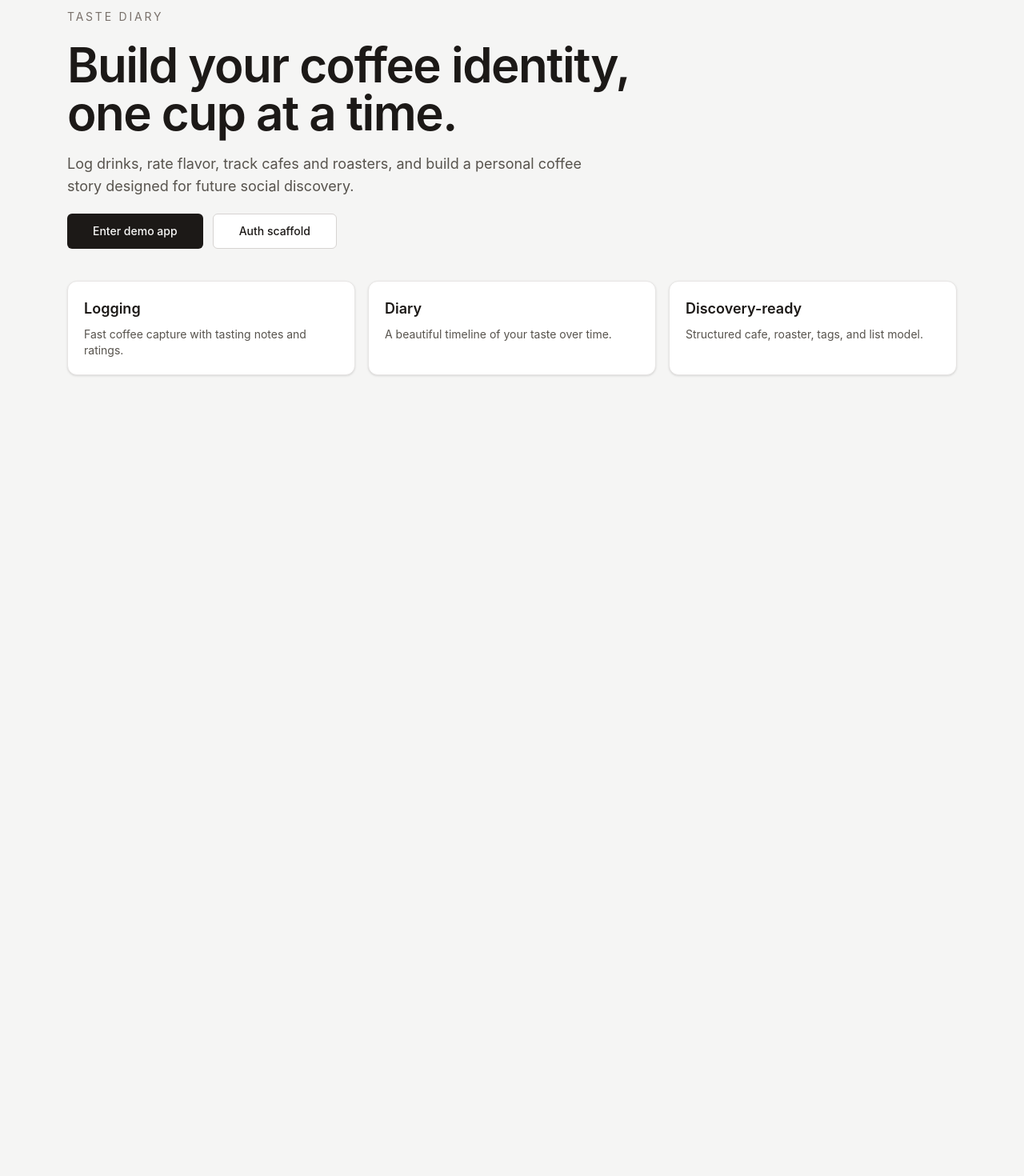
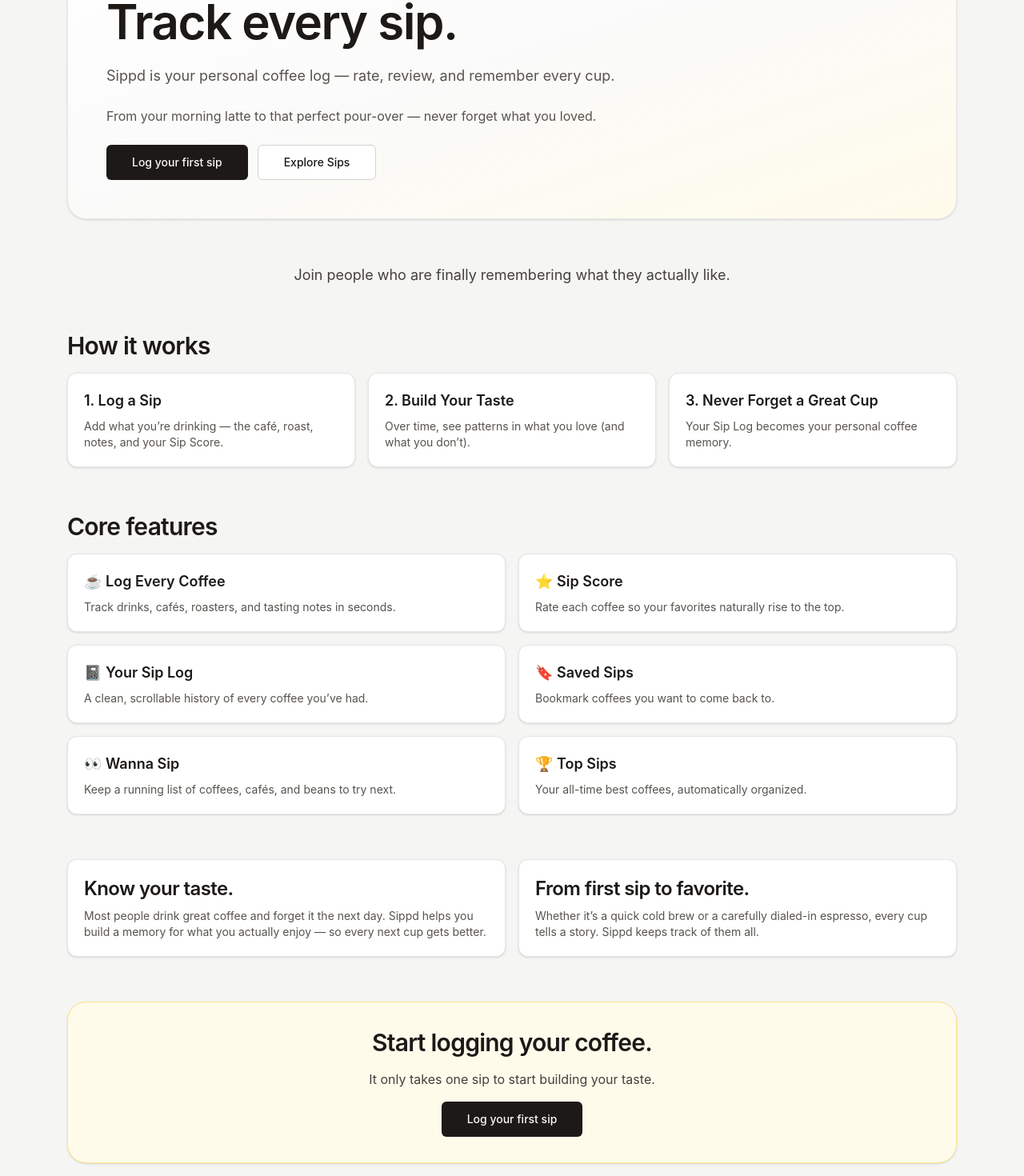
Before and after one commit to ArryoRuma/TKs-Coffee-Ranker, a Next.js app: page / in a window 1280 px wide. Shown: the part 160-1630 px from the top of the page at 80% size. Before the commit the page ends 800 px from the top, so only its background shows below. Built offline with nearby package versions, Linux system fonts and the light colour scheme.

Commit message:
feat: refresh homepage copy and landing structure
Agent-Logs-Url: https://github.com/ArryoRuma/TKs-Coffee-Ranker/sessions/fc1baa6b-7606-412b-8c21-cdedf044b199

Co-authored-by: ArryoRuma <202015550+ArryoRuma@users.noreply.github.com>

```diff
--- a/app/dashboard/page.tsx
+++ b/app/dashboard/page.tsx
@@ -30,16 +30,20 @@ export default function DashboardPage() {
         </section>
 
         <section className="flex items-center justify-between">
-          <h1 className="text-2xl font-semibold tracking-tight">Recent diary entries</h1>
+          <h1 className="text-2xl font-semibold tracking-tight">Recent Sips</h1>
           <Link href="/entries/new">
             <Button>Add new entry</Button>
           </Link>
         </section>
 
         <section className="grid gap-4 md:grid-cols-2">
-          {entries.map((entry) => (
-            <EntryCard key={entry.id} entry={entry} />
-          ))}
+          {entries.length ? (
+            entries.map((entry) => <EntryCard key={entry.id} entry={entry} />)
+          ) : (
+            <div className="rounded-xl border border-dashed border-stone-300 bg-white p-6 text-sm text-stone-600">
+              No Recent Sips yet.
+            </div>
+          )}
         </section>
       </main>
     </div>
--- a/app/diary/page.tsx
+++ b/app/diary/page.tsx
@@ -13,9 +13,14 @@ export default function DiaryPage() {
       <main className="mx-auto w-full max-w-4xl px-5 py-8">
         <h1 className="mb-5 text-2xl font-semibold tracking-tight">Diary</h1>
         <div className="space-y-4">
-          {entries.map((entry) => (
-            <EntryCard key={entry.id} entry={entry} />
-          ))}
+          {entries.length ? (
+            entries.map((entry) => <EntryCard key={entry.id} entry={entry} />)
+          ) : (
+            <div className="space-y-2 rounded-xl border border-dashed border-stone-300 bg-white p-6">
+              <p className="font-medium text-stone-800">No sips logged yet.</p>
+              <p className="text-sm text-stone-600">Start your Sip Log with your first great cup.</p>
+            </div>
+          )}
         </div>
       </main>
     </div>
--- a/app/lists/page.tsx
+++ b/app/lists/page.tsx
@@ -11,25 +11,37 @@ export default function ListsPage() {
       <AppHeader activePath="/lists" />
       <main className="mx-auto grid w-full max-w-6xl gap-5 px-5 py-8 md:grid-cols-2">
         <Card className="space-y-3">
-          <CardTitle>Favorites</CardTitle>
+          <CardTitle>Top Sips</CardTitle>
           <CardDescription>Saved cups worth ordering again.</CardDescription>
-          {favorites.map((favorite) => (
+          {favorites.length ? (
+            favorites.map((favorite) => (
               <div key={favorite.id} className="rounded-lg border border-stone-200 p-3">
                 <p className="font-medium">{favorite.title}</p>
                 <p className="text-sm text-stone-600">{favorite.cafe} • {favorite.location}</p>
               </div>
-          ))}
+            ))
+          ) : (
+            <p className="rounded-lg border border-dashed border-stone-300 bg-stone-50 p-3 text-sm text-stone-600">
+              Your Top Sips will show up here.
+            </p>
+          )}
         </Card>
         <Card className="space-y-3">
-          <CardTitle>Want to try</CardTitle>
+          <CardTitle>Wanna Sip</CardTitle>
           <CardDescription>Wishlist for upcoming coffee hunts.</CardDescription>
-          {wantToTry.map((item) => (
+          {wantToTry.length ? (
+            wantToTry.map((item) => (
               <div key={item.id} className="rounded-lg border border-stone-200 p-3">
                 <p className="font-medium">{item.drink}</p>
                 <p className="text-sm text-stone-600">{item.cafe} • {item.city}</p>
-              <Badge className="mt-2">Want to try</Badge>
+                <Badge className="mt-2">Wanna Sip</Badge>
               </div>
-          ))}
+            ))
+          ) : (
+            <p className="rounded-lg border border-dashed border-stone-300 bg-stone-50 p-3 text-sm text-stone-600">
+              Nothing in Wanna Sip yet.
+            </p>
+          )}
         </Card>
       </main>
     </div>
--- a/app/page.tsx
+++ b/app/page.tsx
@@ -5,39 +5,107 @@ import { Card } from "@/components/ui/card";
 
 export default function Home() {
   return (
-    <main className="mx-auto flex min-h-screen w-full max-w-6xl flex-col justify-center gap-10 px-5 py-16">
-      <section className="space-y-5">
-        <p className="text-sm uppercase tracking-[0.2em] text-stone-500">Taste diary</p>
+    <main className="mx-auto flex min-h-screen w-full max-w-6xl flex-col gap-10 px-5 py-16 md:gap-14">
+      <section className="space-y-6 rounded-3xl border border-stone-200 bg-gradient-to-br from-white via-stone-50 to-amber-50 p-8 shadow-sm md:p-12">
+        <p className="text-sm font-medium uppercase tracking-[0.18em] text-amber-900">Sippd</p>
         <h1 className="max-w-3xl text-4xl font-semibold tracking-tight text-stone-900 md:text-6xl">
-          Build your coffee identity, one cup at a time.
+          Track every sip.
         </h1>
         <p className="max-w-2xl text-lg text-stone-600">
-          Log drinks, rate flavor, track cafes and roasters, and build a personal coffee story designed for future social discovery.
+          Sippd is your personal coffee log — rate, review, and remember every cup.
+        </p>
+        <p className="max-w-2xl text-stone-600">
+          From your morning latte to that perfect pour-over — never forget what you loved.
         </p>
         <div className="flex flex-wrap gap-3">
           <Link href="/dashboard">
-            <Button size="lg">Enter demo app</Button>
+            <Button size="lg">Log your first sip</Button>
           </Link>
-          <Link href="/auth/sign-in">
+          <Link href="/diary">
             <Button variant="outline" size="lg">
-              Auth scaffold
+              Explore Sips
             </Button>
           </Link>
         </div>
       </section>
 
-      <section className="grid gap-4 md:grid-cols-3">
+      <p className="text-center text-lg text-stone-700">
+        Join people who are finally remembering what they actually like.
+      </p>
+
+      <section className="space-y-4">
+        <h2 className="text-3xl font-semibold tracking-tight text-stone-900">How it works</h2>
+        <div className="grid gap-4 md:grid-cols-3">
+          {[
+            [
+              "1. Log a Sip",
+              "Add what you’re drinking — the café, roast, notes, and your Sip Score.",
+            ],
+            [
+              "2. Build Your Taste",
+              "Over time, see patterns in what you love (and what you don’t).",
+            ],
+            [
+              "3. Never Forget a Great Cup",
+              "Your Sip Log becomes your personal coffee memory.",
+            ],
+          ].map(([title, body]) => (
+            <Card key={title} className="space-y-2">
+              <h3 className="text-lg font-semibold">{title}</h3>
+              <p className="text-sm text-stone-600">{body}</p>
+            </Card>
+          ))}
+        </div>
+      </section>
+
+      <section className="space-y-4">
+        <h2 className="text-3xl font-semibold tracking-tight text-stone-900">Core features</h2>
+        <div className="grid gap-4 md:grid-cols-2">
+          {[
+            ["☕ Log Every Coffee", "Track drinks, cafés, roasters, and tasting notes in seconds."],
+            ["⭐ Sip Score", "Rate each coffee so your favorites naturally rise to the top."],
+            ["📓 Your Sip Log", "A clean, scrollable history of every coffee you’ve had."],
+            ["🔖 Saved Sips", "Bookmark coffees you want to come back to."],
+            ["👀 Wanna Sip", "Keep a running list of coffees, cafés, and beans to try next."],
+            ["🏆 Top Sips", "Your all-time best coffees, automatically organized."],
+          ].map(([title, body]) => (
+            <Card key={title} className="space-y-2">
+              <h3 className="text-lg font-semibold">{title}</h3>
+              <p className="text-sm text-stone-600">{body}</p>
+            </Card>
+          ))}
+        </div>
+      </section>
+
+      <section className="grid gap-4 md:grid-cols-2">
         {[
-          ["Logging", "Fast coffee capture with tasting notes and ratings."],
-          ["Diary", "A beautiful timeline of your taste over time."],
-          ["Discovery-ready", "Structured cafe, roaster, tags, and list model."],
+          [
+            "Know your taste.",
+            "Most people drink great coffee and forget it the next day. Sippd helps you build a memory for what you actually enjoy — so every next cup gets better.",
+          ],
+          [
+            "From first sip to favorite.",
+            "Whether it’s a quick cold brew or a carefully dialed-in espresso, every cup tells a story. Sippd keeps track of them all.",
+          ],
         ].map(([title, body]) => (
           <Card key={title} className="space-y-2">
-            <h2 className="text-lg font-semibold">{title}</h2>
+            <h2 className="text-2xl font-semibold tracking-tight">{title}</h2>
             <p className="text-sm text-stone-600">{body}</p>
           </Card>
         ))}
       </section>
+
+      <section className="space-y-4 rounded-3xl border border-amber-200 bg-amber-50 p-8 text-center shadow-sm">
+        <h2 className="text-3xl font-semibold tracking-tight text-stone-900">Start logging your coffee.</h2>
+        <p className="text-stone-700">It only takes one sip to start building your taste.</p>
+        <div>
+          <Link href="/dashboard">
+            <Button size="lg">Log your first sip</Button>
+          </Link>
+        </div>
+      </section>
+
+      <footer className="pb-2 text-center text-sm text-stone-500">Sippd — your coffee, remembered.</footer>
     </main>
   );
 }
```
Lines whose indentation alone changed are shown as unchanged.
